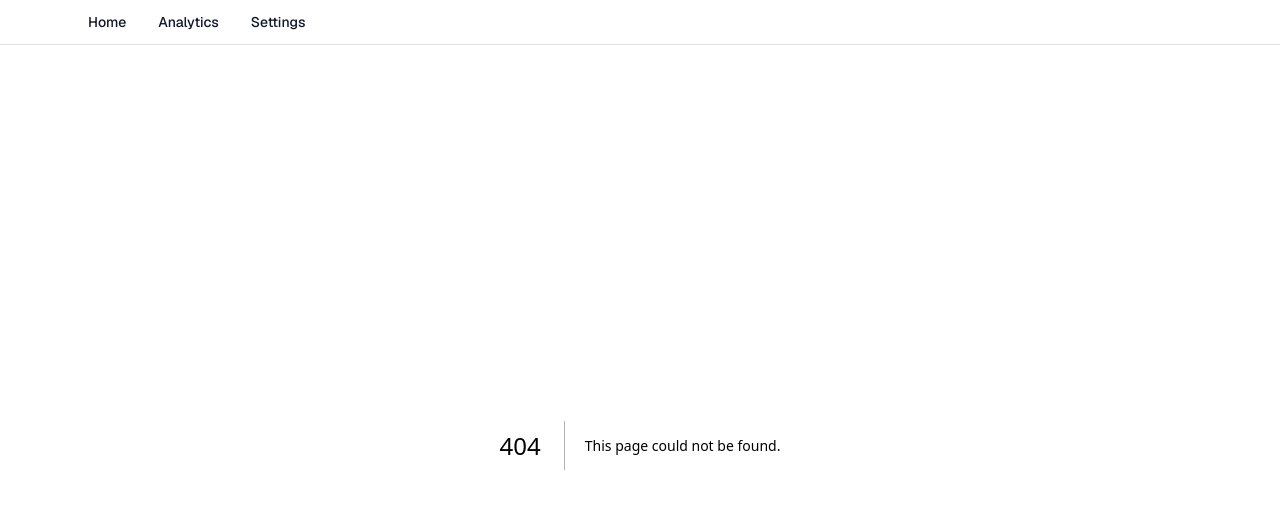
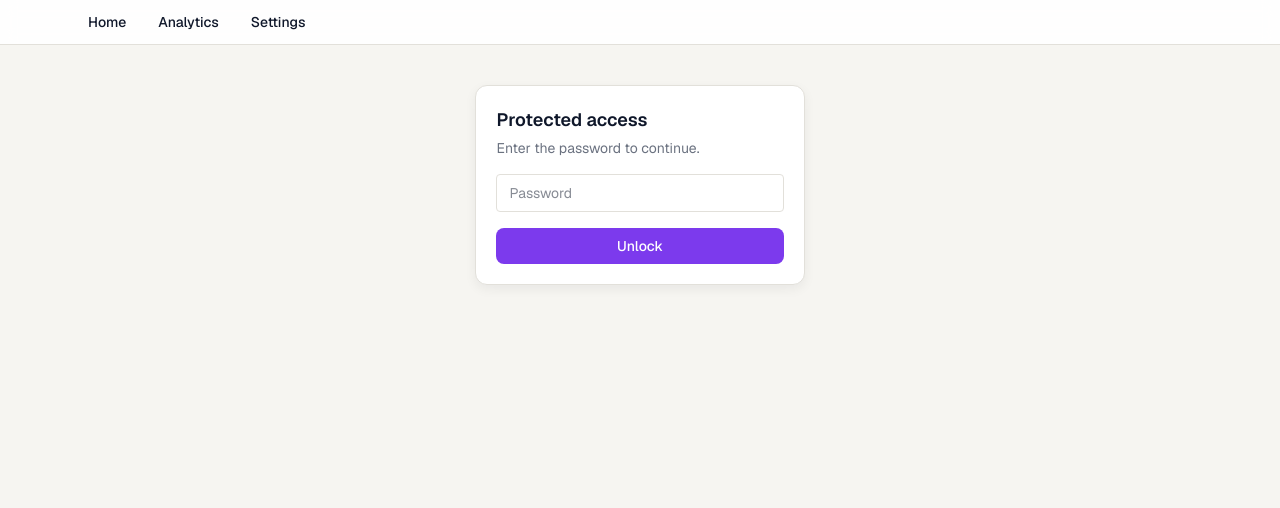
Before and after one commit to SDFournier/todo_app_codex, a Next.js app: page /auth in a window 1280 px wide. Before the commit this address had no page. Shown: the top 508 px of the page. Built offline with nearby package versions, Linux system fonts and the light colour scheme.

Commit message:
Added pass valdiation

```diff
--- /dev/null
+++ b/src/app/api/auth/route.ts
@@ -0,0 +1,22 @@
+import { NextResponse } from 'next/server';
+
+export const POST = async (req: Request) => {
+  const appPassword = process.env.APP_PASSWORD;
+  if (!appPassword) {
+    return NextResponse.json({ message: 'Password not set' }, { status: 500 });
+  }
+  const body = await req.json().catch(() => ({}));
+  if (body?.password !== appPassword) {
+    return NextResponse.json({ message: 'Invalid password' }, { status: 401 });
+  }
+
+  const res = NextResponse.json({ ok: true }, { status: 200 });
+  res.cookies.set("app_auth", appPassword, {
+    httpOnly: true,
+    secure: process.env.NODE_ENV === 'production',
+    sameSite: 'lax',
+    path: '/',
+    maxAge: 60 * 60 * 24 * 7,
+  });
+  return res;
+};
--- /dev/null
+++ b/src/app/auth/page.tsx
@@ -0,0 +1,57 @@
+"use client";
+
+import { useState } from "react";
+import { useRouter, useSearchParams } from "next/navigation";
+import { Card } from "@/components/ui/card";
+import { Button } from "@/components/ui/button";
+
+export default function AuthPage() {
+  const searchParams = useSearchParams();
+  const router = useRouter();
+  const [password, setPassword] = useState("");
+  const [error, setError] = useState<string | null>(null);
+
+  const redirect = searchParams.get("redirect") || "/";
+
+  const submit = async () => {
+    setError(null);
+    const res = await fetch("/api/auth", {
+      method: "POST",
+      headers: { "Content-Type": "application/json" },
+      body: JSON.stringify({ password }),
+    });
+    if (res.ok) {
+      router.push(redirect);
+      router.refresh();
+    } else {
+      const data = await res.json().catch(() => ({}));
+      setError(data?.message ?? "Invalid password");
+    }
+  };
+
+  return (
+    <main className="min-h-screen bg-[var(--color-background)] px-4 py-10">
+      <div className="mx-auto flex max-w-md flex-col items-center gap-6">
+        <Card>
+          <div className="space-y-4">
+            <div className="space-y-1">
+              <div className="text-lg font-semibold text-[var(--color-text-main)]">Protected access</div>
+              <div className="text-sm text-[var(--color-text-muted)]">Enter the password to continue.</div>
+            </div>
+            <input
+              type="password"
+              value={password}
+              onChange={(e) => setPassword(e.target.value)}
+              className="w-full rounded border border-[var(--color-border)] px-3 py-2 text-sm"
+              placeholder="Password"
+            />
+            {error && <div className="text-sm text-[var(--color-error)]">{error}</div>}
+            <Button className="w-full" onClick={submit}>
+              Unlock
+            </Button>
+          </div>
+        </Card>
+      </div>
+    </main>
+  );
+}
--- /dev/null
+++ b/src/middleware.ts
@@ -0,0 +1,25 @@
+import { NextResponse, type NextRequest } from "next/server";
+
+const PUBLIC_PATHS = ["/auth", "/api/auth", "/_next", "/favicon.ico", "/api/health"];
+
+const isPublic = (pathname: string) => PUBLIC_PATHS.some((p) => pathname === p || pathname.startsWith(`${p}/`));
+
+export function middleware(req: NextRequest) {
+  const appPassword = process.env.APP_PASSWORD;
+  if (!appPassword) return NextResponse.next();
+
+  const { pathname } = req.nextUrl;
+  if (isPublic(pathname)) return NextResponse.next();
+
+  const authCookie = req.cookies.get("app_auth")?.value;
+  if (authCookie === appPassword) return NextResponse.next();
+
+  const url = req.nextUrl.clone();
+  url.pathname = "/auth";
+  url.searchParams.set("redirect", pathname);
+  return NextResponse.redirect(url);
+}
+
+export const config = {
+  matcher: "/((?!_next/static|_next/image|favicon.ico).*)",
+};
```
